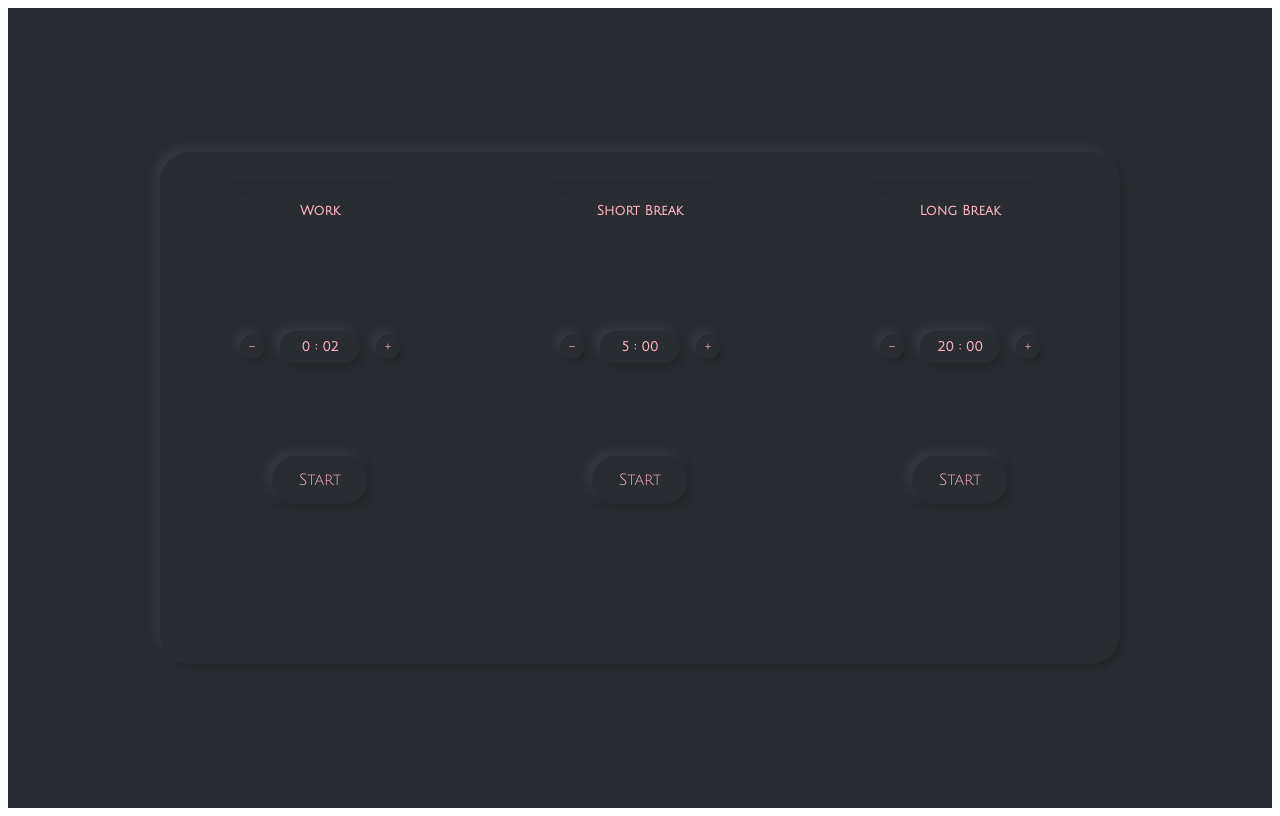
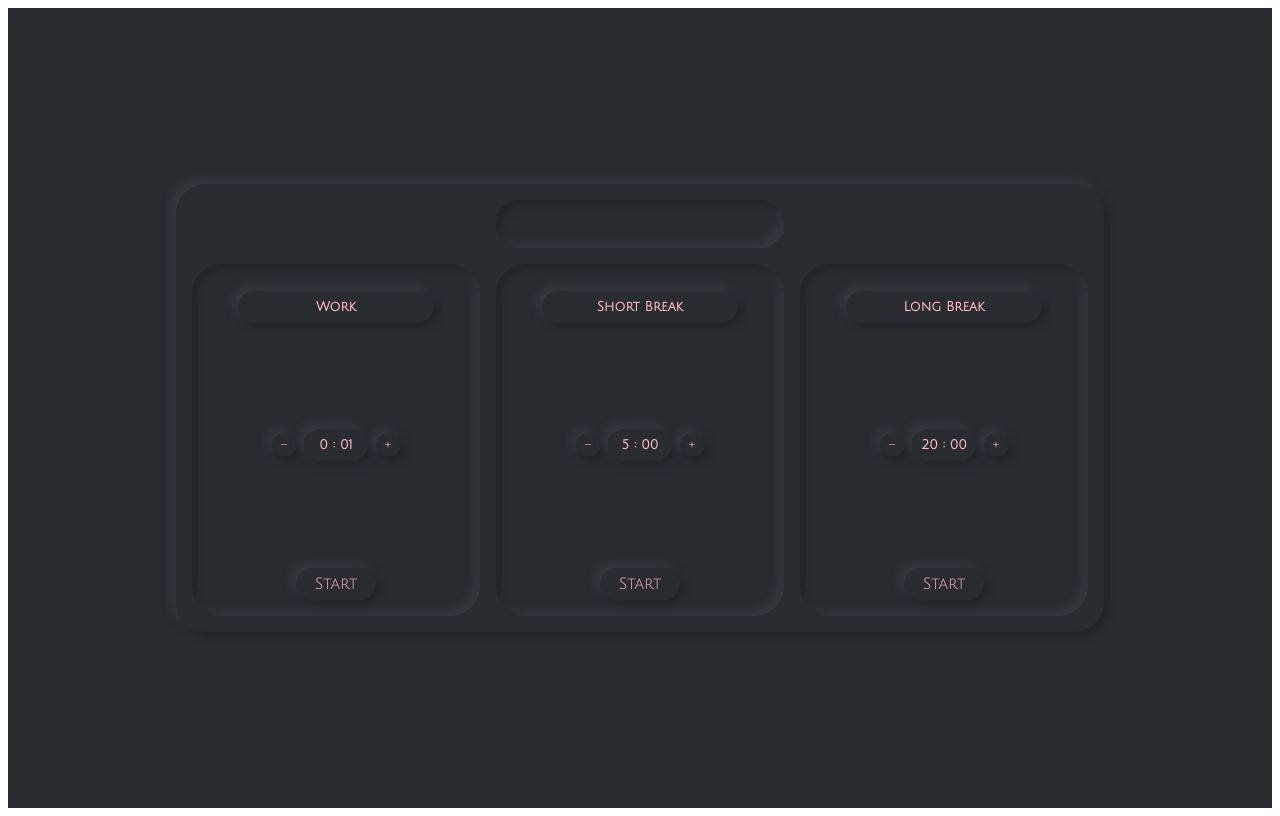
Before and after one commit to mattdeann/pomodoro, a React (Create React App) app: page / in a window 1280 px wide. Built offline with nearby package versions, Linux system fonts and the light colour scheme.

Commit message:
Finish for the day

```diff
--- a/src/Timers/Timer.css
+++ b/src/Timers/Timer.css
@@ -3,8 +3,8 @@
   width: 20vw;
   padding: 1rem;
   border-radius: 30px;
-  box-shadow: inset .3rem .3rem .5rem #292d32,
-  inset -.3rem -.3rem .5rem #292d32;;
+  box-shadow: inset .3rem .3rem .5rem #222428,
+  inset -.3rem -.3rem .5rem #363a3f;
   display: flex;
   flex-direction: column;
   justify-content: space-between;
@@ -17,9 +17,10 @@
   width: 70%;
   font-size: smaller;
   padding: 0.5rem;
+  margin-bottom: 0;
   border-radius: 30px;
-  box-shadow: .3rem .3rem .5rem #292d32,
-  -.3rem -.3rem .5rem #292d32;
+  box-shadow: .3rem .3rem .5rem #222428,
+  -.3rem -.3rem .5rem #363a3f;
 }
 
 .count-area {
@@ -30,9 +31,9 @@
 .duration {
   font-size: small;
   height: 2rem;
-  width: 5rem;
-  margin-left: 1rem;
-  margin-right: 1rem;
+  width: 4rem;
+  margin-left: 0.5rem;
+  margin-right: 0.5rem;
   border-radius: 30px;
   box-shadow: .3rem .3rem .5rem #222428,
    -.3rem -.3rem .5rem #363a3f;
@@ -64,8 +65,8 @@
 }
 
 .start-button {
-  height: 3rem;
-  width: 6rem;
+  height: 2rem;
+  width: 5rem;
   display: flex;
   justify-content: center;
   align-items: center;
--- a/src/TimersBox/TimersBox.css
+++ b/src/TimersBox/TimersBox.css
@@ -1,11 +1,47 @@
 .timers-box {
+  margin: 1rem;
   padding: 1rem;
-  height: 60vh;
   display: grid;
   grid-template-columns: 1fr 1fr 1fr;
   grid-template-rows: 1fr;
-  grid-gap: 2rem;
+  grid-gap: 1rem;
   border-radius: 30px;
   box-shadow: .3rem .3rem .5rem #222428,
   -.3rem -.3rem .5rem #363a3f;
 }
+
+.timer {
+  grid-row: 2 / 3;
+}
+
+.tracker {
+  height: 3rem;
+  grid-column: 2 / 3;
+  grid-row: 1 / 2;
+  border-radius: 30px;
+  box-shadow: inset .3rem .3rem .5rem #222428,
+  inset -.3rem -.3rem .5rem #363a3f;
+  padding-left: 0.5rem;
+  padding-right: 0.5rem;
+  display: flex;
+  justify-content: flex-start;
+  align-items: center;
+}
+
+.workTimeDot,
+.short-dot,
+.long-dot {
+  height: 1rem;
+  width: 1rem;
+  margin-right: 0.5rem;
+  border-radius: 30px;
+  box-shadow: .3rem .3rem .5rem #222428,
+  -.3rem -.3rem .5rem #363a3f
+}
+
+.workTimeDot {
+  background-color:  #49c6ff;
+  box-shadow: .3rem .3rem .5rem #222428,
+  -.3rem -.3rem .5rem #363a3f,
+  inset .3rem .3rem .5rem #c4e5f5
+}
--- a/src/TimersBox/TimersBox.js
+++ b/src/TimersBox/TimersBox.js
@@ -13,11 +13,12 @@ class TimersBox extends React.Component {
   constructor() {
     super()
     this.state = {
-      workTime: 2,
+      workTime: 1,
       shortTime: 300,
       longTime: 1200,
       canPress: "auto",
-      storedTime: 0
+      storedTime: 0,
+      tracker: []
     }
   }
 
@@ -43,11 +44,14 @@ class TimersBox extends React.Component {
 
     if (newTime <= 0) {
       clearInterval(timer)
-      this.setState({
+      const dot = `${timerType}Dot`
+      this.setState((prevState) => ({
         canPress: "auto",
-        [timerType]: this.state.storedTime
-      })
+        [timerType]: this.state.storedTime,
+        tracker: [...prevState.tracker, dot]
+      }))
       sound.play()
+      console.log(this.state.tracker)
     }
   }
 
@@ -68,17 +72,38 @@ class TimersBox extends React.Component {
     return `${minutes.toFixed()} : ${formattedSeconds}`
   }
 
+  // need to change background color of dot depending on what timer was clicked
+  // store three values in the function (one for each color for each timer) and pass that color
+
+  renderDots = () => {
+    const dotsArray = [<p>"workTimeDot"</p>]
+
+    for (let i = 0; i < 6; i++) {
+      console.log(this.state.tracker[i])
+      return (
+        this.state.tracker[i] ? <p></p> : <p></p>
+      )
+    }
+
+    return dotsArray
+  }
+
   render() {
     const formattedWork = this.formatTime(this.state.workTime);
     const formattedShort = this.formatTime(this.state.shortTime);
     const formattedLong = this.formatTime(this.state.longTime);
+    const dots = this.renderDots()
 
     return (
       <section className="timers-box">
         <audio className="times-up">
             <source src={soundFile} type="audio/mpeg" />
         </audio>
+        <article className="tracker">
+          {dots}
+        </article>
         <WorkTimer
+          className="timer"
           workTime={formattedWork}
           startTimer={this.startTimer}
           increment={this.increment}
@@ -86,6 +111,7 @@ class TimersBox extends React.Component {
           canPress={this.state.canPress}
         />
         <ShortBreakTimer
+          className="timer"
           shortTime={formattedShort}
           startTimer={this.startTimer}
           increment={this.increment}
@@ -93,6 +119,7 @@ class TimersBox extends React.Component {
           canPress={this.state.canPress}
         />
         <LongBreakTimer
+          className="timer"
           longTime={formattedLong}
           startTimer={this.startTimer}
           increment={this.increment}
```
Also changed, not shown: 1 other file (tests, documents, lock files or other folders).
